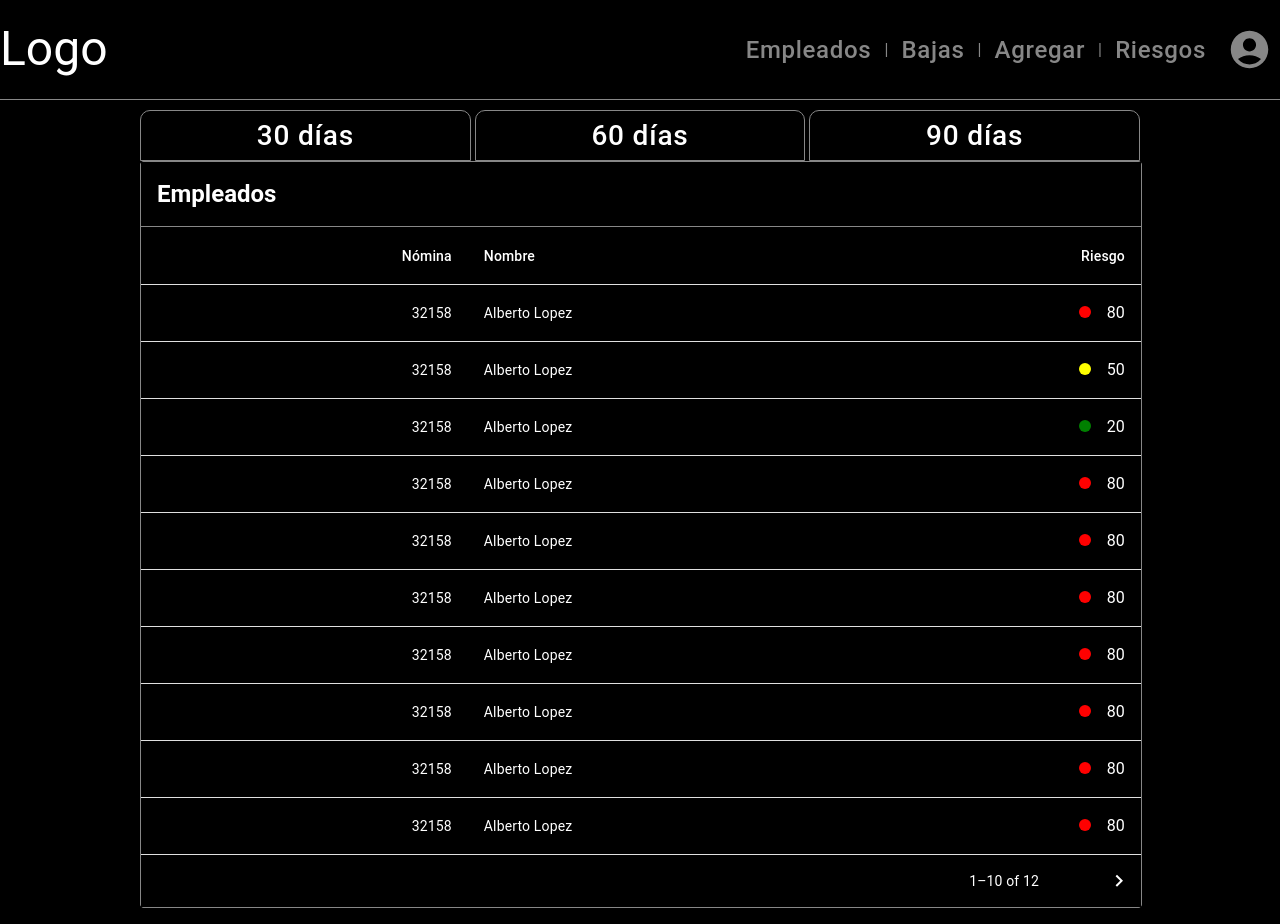
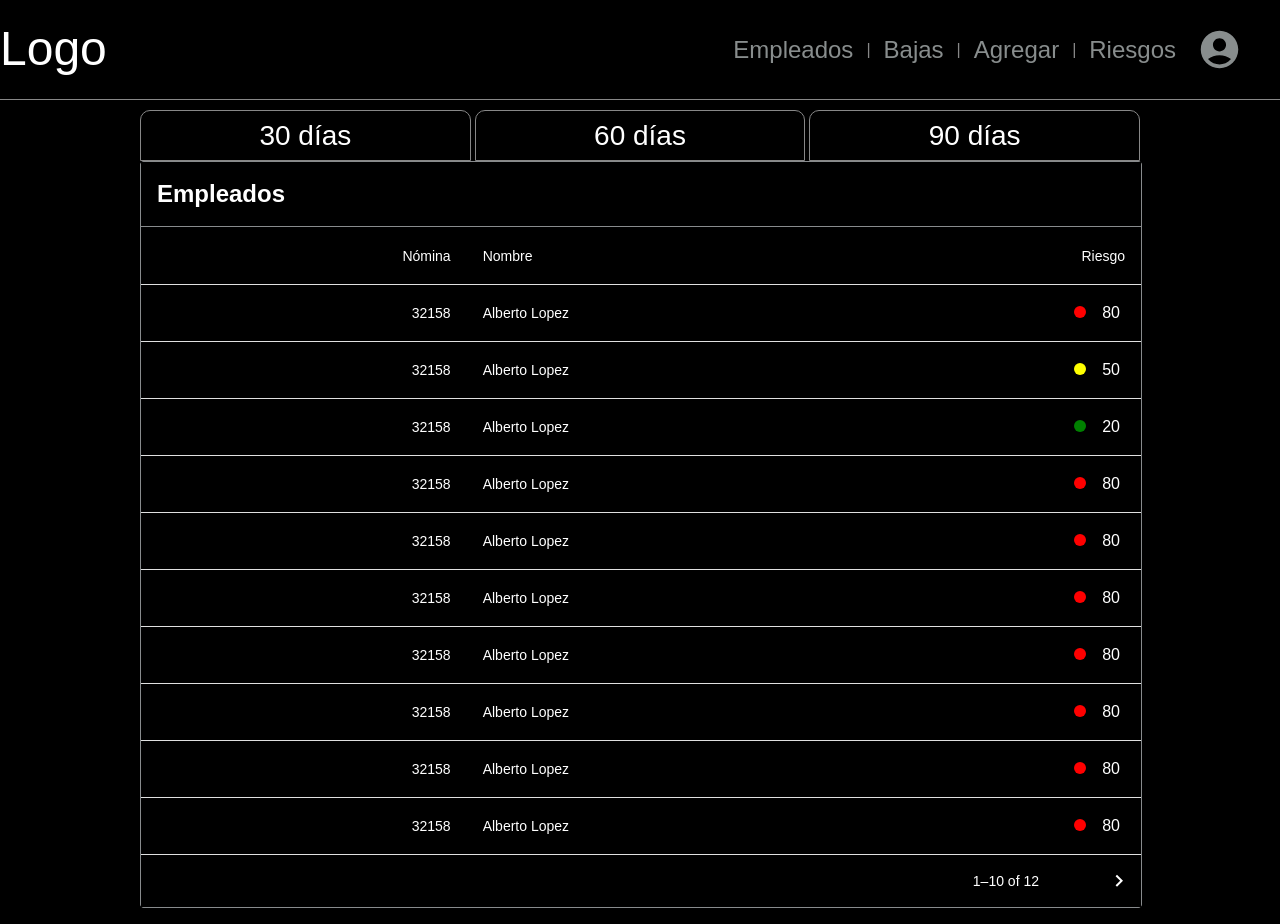
Before and after one commit to G1ovanaRD/Hackathon_Guayabines_Magna, a React (Vite) app: page /employees in a window 1280 px wide. Built offline with nearby package versions, Linux system fonts and the light colour scheme.

Commit message:
New theme

```diff
--- a/src/components/AppMenu.jsx
+++ b/src/components/AppMenu.jsx
@@ -23,6 +23,7 @@ export default function AppMenu() {
                 display: "flex",
                 alignItems: "center",
                 mb: 0,
+                mr: "30px",
                 "& .MuiButton-root": {
                   height: "50%",
                   mx: "5px",
--- a/src/components/employees/EmployeesList.jsx
+++ b/src/components/employees/EmployeesList.jsx
@@ -90,12 +90,12 @@ function EnhancedTableHead(props) {
                 sx={{
                     color: 'white',
                     '&:hover': {
-                    color: '#878787',
+                    color: '#888B8D',
                     },
                     '&.Mui-active': {
-                        color: '#878787',
+                        color: '#888B8D',
                         "& .MuiTableSortLabel-icon": {
-                            color: "#878787",
+                            color: "#888B8D",
                         },
                     },
                 }}
@@ -127,7 +127,7 @@ function EnhancedTableToolbar() {
         pl: { sm: 2 },
         pr: { xs: 1, sm: 1 },
         backgroundColor: "black",
-        borderBottom: "1px solid #878787",
+        borderBottom: "1px solid #888B8D",
       }}
     >
       <Typography
@@ -170,7 +170,7 @@ export default function EnhancedTable() {
 
   return (
     <Box sx={{ width: '100%' }}>
-      <Paper sx={{ width: '100%', mb: 2, border: "1px solid #878787" }}>
+      <Paper sx={{ width: '100%', mb: 2, border: "1px solid #888B8D" }}>
         <EnhancedTableToolbar />
         <TableContainer>
           <Table
@@ -218,6 +218,7 @@ export default function EnhancedTable() {
                             display: "center",
                             alignItems: "center",
                             justifyContent: "end",
+                            mr: "5px",
                         }}
                     >
                         <Box
--- a/src/utils/theme.js
+++ b/src/utils/theme.js
@@ -3,24 +3,22 @@ import { createTheme } from "@mui/material";
 export const baseColors = {
     common: {
         black: "#000",
-        white: "#fff",
+        white: "#FFF",
     },
     primary: {
-        main: "#878787",
+        main: "#888D8D",
     },
-    /* primary: {
-        #3A5DAE,
-        #B7BF10,
-        #ED8B00,
-        #000000,
-        #FFFFFF,
-        #DB4231,
-    } */
+    secondary: {
+        main: "#DA291C",
+    }
 }
 
 export const theme = createTheme({
     mode: "light",
     palette: baseColors,
+    typography: {
+        fontFamily: '"Arial", sans-serif'
+    },
     components: {
         MuiButton: {
             styleOverrides: {
```
